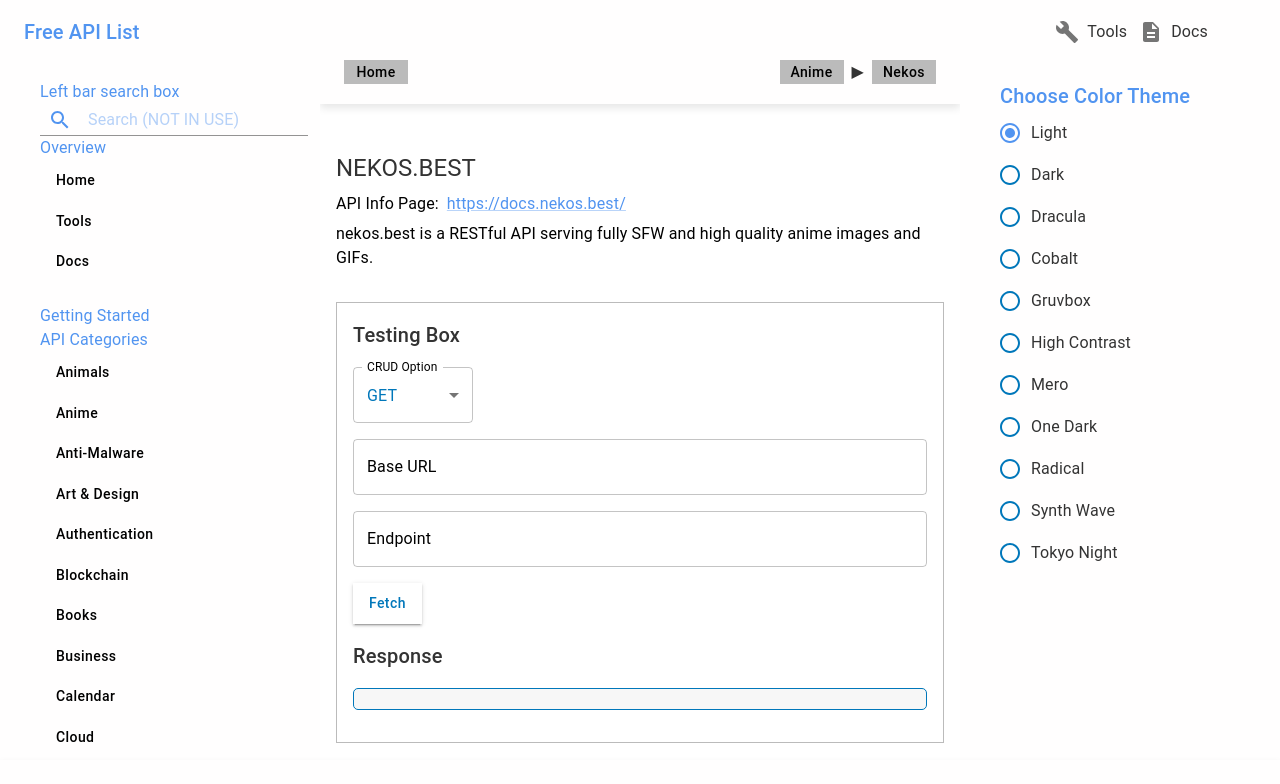
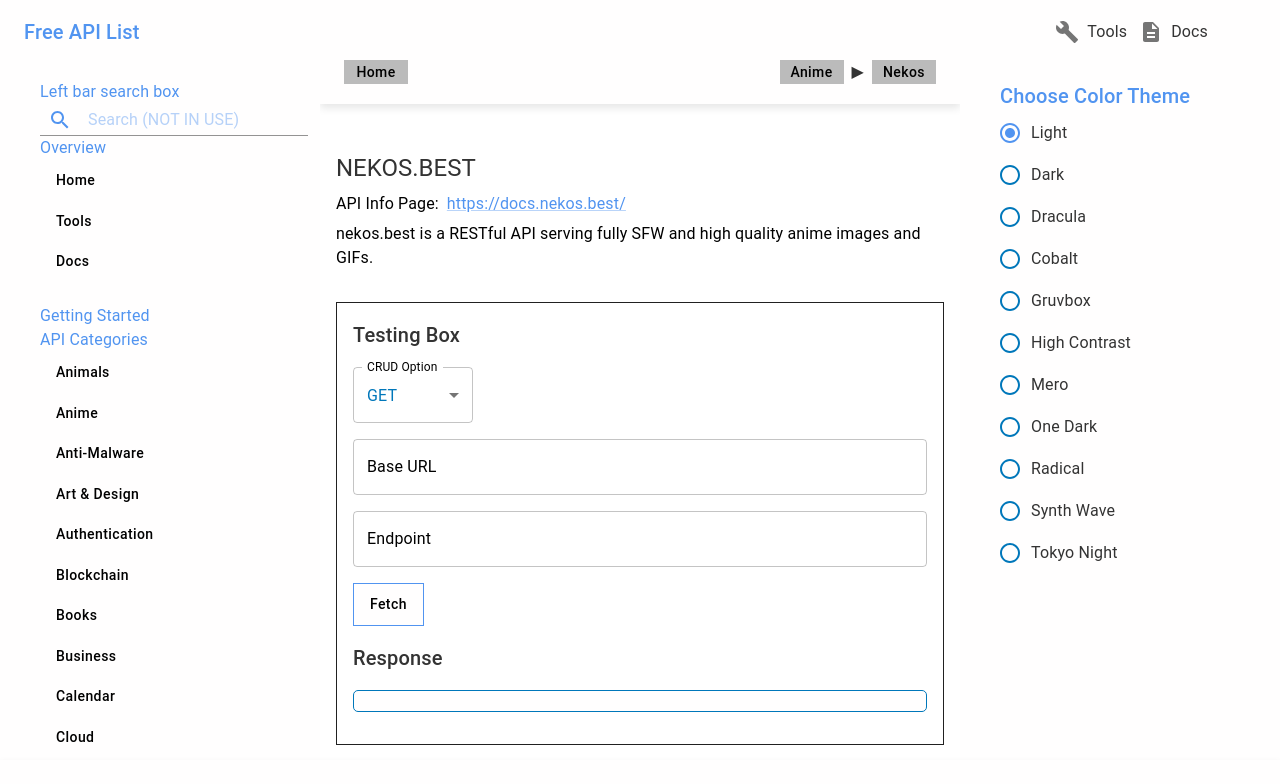
Before and after one commit to Curtis-Thomas/free-api-list-with-react, a React (Create React App) app: page /AnimeDash/Nekos in a window 1280 px wide. Shown: the top 784 px of the page. Built offline with nearby package versions, Linux system fonts and the light colour scheme.

Commit message:
style: theme colors added to BoxTestCrud

```diff
--- a/src/tools/components/BoxTestCrud.js
+++ b/src/tools/components/BoxTestCrud.js
@@ -8,10 +8,13 @@ import {
   MenuItem,
   FormControl,
   InputLabel,
+  useTheme,
 } from "@mui/material";
 import axios from "axios";
 
 const BoxTestCrud = ({ url }) => {
+  const theme = useTheme();
+
   const [response, setResponse] = useState("");
   const [crudOption, setCrudOption] = useState("get");
   const [urlValue, setUrl] = useState(url || "");
@@ -35,7 +38,7 @@ const BoxTestCrud = ({ url }) => {
   };
 
   return (
-    <Box sx={{ border: "solid 1px #bbb", padding: 2, margin: 2 }}>
+    <Box sx={{ border: "solid 1px ", padding: 2, margin: 2 }}>
       <Typography variant="h6" sx={{ marginBottom: 2 }}>
         Testing Box
       </Typography>
@@ -78,10 +81,19 @@ const BoxTestCrud = ({ url }) => {
       />
 
       <Button
-        variant="contained"
-        color="primary"
+        variant="outlined"
         onClick={fetchAPI}
-        sx={{ marginBottom: 2 }}
+        sx={{
+          marginBottom: 2,
+          backgroundColor: theme.palette.background.default,
+          borderColor: theme.palette.text.primary,
+          color: theme.palette.text.secondary,
+          "&:hover": {
+            borderColor: theme.palette.text.secondary,
+            opacity: 0.8,
+            border: "1px dashed",
+          },
+        }}
       >
         Fetch
       </Button>
@@ -94,12 +106,13 @@ const BoxTestCrud = ({ url }) => {
         sx={{
           fontFamily: "monospace",
           whiteSpace: "pre-wrap",
-          background: "#f7f7f7",
+          background: theme.palette.background.default,
           padding: "10px",
           borderRadius: "5px",
           maxHeight: "60vh",
           overflow: "auto",
           border: "solid 1px #0077ba",
+          color: theme.palette.text.secondary,
         }}
       >
         {typeof response === "object"
```
Also changed, not shown: 2 other files (tests, documents, lock files or other folders).
